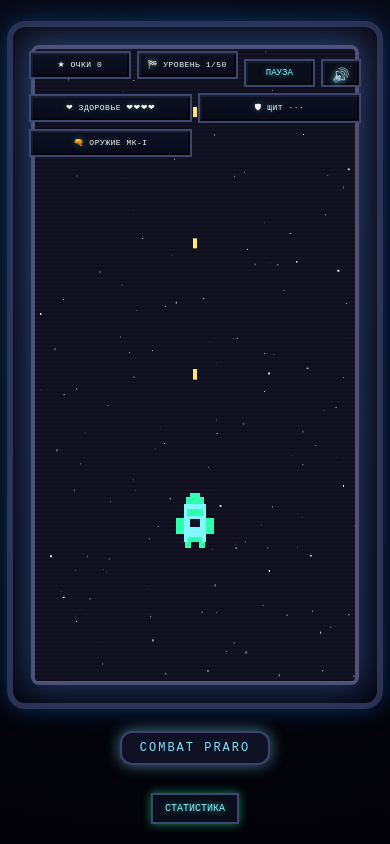
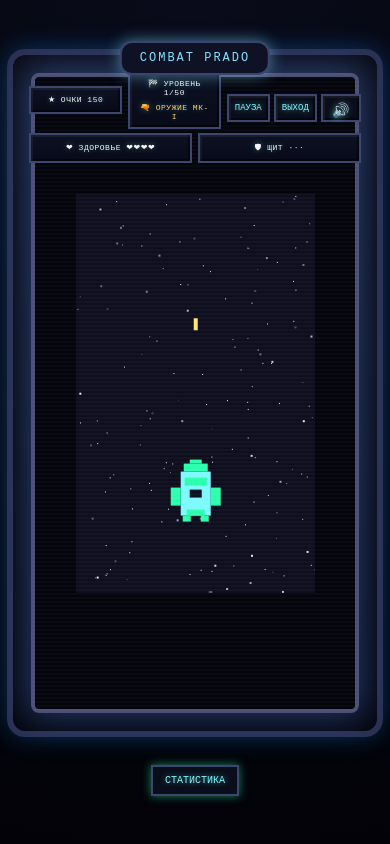
Before and after one commit to Grubeer/test_game, a plain HTML site: page index.html in a window 390 px wide. Both pictures are taken after a click on the button "СТАРТ". Drawn offline with Linux system fonts and the light colour scheme.

Commit message:
Revise HUD layout and end-game flow

```diff
--- a/game.js
+++ b/game.js
@@ -1,5 +1,13 @@
 const canvas = document.getElementById("game");
-const ctx = canvas.getContext("2d");
+const displayCtx = canvas.getContext("2d");
+const bufferCanvas = document.createElement("canvas");
+const ctx = bufferCanvas.getContext("2d");
+const GAME_WIDTH = 240;
+const GAME_HEIGHT = 400;
+bufferCanvas.width = GAME_WIDTH;
+bufferCanvas.height = GAME_HEIGHT;
+displayCtx.imageSmoothingEnabled = false;
+ctx.imageSmoothingEnabled = false;
 
 const hudScore = document.getElementById("hud-score");
 const hudLevel = document.getElementById("hud-level");
@@ -16,8 +24,11 @@ const playerNameInput = document.getElementById("playerName");
 const saveResultButton = document.getElementById("saveResult");
 const startButton = document.getElementById("startButton");
 const restartButton = document.getElementById("restart");
+const backToMenuButton = document.getElementById("backToMenu");
 const soundToggle = document.getElementById("soundToggle");
 const pauseButton = document.getElementById("pauseButton");
+const finishButton = document.getElementById("finishButton");
+const finishButtonPause = document.getElementById("finishButtonPause");
 const statsToggle = document.getElementById("statsToggle");
 const statsPanel = document.getElementById("statsPanel");
 const leaderboard = document.getElementById("leaderboard");
@@ -220,6 +231,14 @@ const state = {
   audio: null,
   musicTimer: null,
   currentTrack: null,
+  runSaved: false,
+  view: {
+    x: 0,
+    y: 0,
+    scale: 1,
+    width: GAME_WIDTH,
+    height: GAME_HEIGHT,
+  },
   stats: {
     playerName: "Гость",
     kills: 0,
@@ -242,17 +261,35 @@ const state = {
 const clamp = (value, min, max) => Math.min(Math.max(value, min), max);
 const rand = (min, max) => Math.random() * (max - min) + min;
 
+function resizeCanvas() {
+  const width = Math.floor(canvas.clientWidth);
+  const height = Math.floor(canvas.clientHeight);
+  canvas.width = width;
+  canvas.height = height;
+  const scale = Math.max(1, Math.floor(Math.min(width / GAME_WIDTH, height / GAME_HEIGHT)));
+  const viewWidth = GAME_WIDTH * scale;
+  const viewHeight = GAME_HEIGHT * scale;
+  state.view = {
+    x: Math.floor((width - viewWidth) / 2),
+    y: Math.floor((height - viewHeight) / 2),
+    scale,
+    width: viewWidth,
+    height: viewHeight,
+  };
+  displayCtx.imageSmoothingEnabled = false;
+}
+
 function initStarfield() {
   state.starfield = Array.from({ length: 90 }, () => ({
-    x: rand(0, canvas.width),
-    y: rand(0, canvas.height),
+    x: rand(0, GAME_WIDTH),
+    y: rand(0, GAME_HEIGHT),
     size: Math.floor(rand(1, 3)),
     speed: rand(25, 70),
     twinkle: rand(0.2, 1),
   }));
   state.farStars = Array.from({ length: 70 }, () => ({
-    x: rand(0, canvas.width),
-    y: rand(0, canvas.height),
+    x: rand(0, GAME_WIDTH),
+    y: rand(0, GAME_HEIGHT),
     size: 1,
     speed: rand(10, 25),
   }));
@@ -281,8 +318,8 @@ function resetStats() {
 function resetPlayer() {
   const skin = playerSkins[state.levelIndex] || playerSkins[playerSkins.length - 1];
   state.player = {
-    x: canvas.width / 2,
-    y: canvas.height * 0.75,
+    x: GAME_WIDTH / 2,
+    y: GAME_HEIGHT * 0.75,
     width: 30,
     height: 44,
     speed: skin.speed,
@@ -327,9 +364,13 @@ function startGame() {
   state.score = 0;
   state.levelIndex = 0;
   state.time = 0;
+  state.runSaved = false;
   startOverlay.classList.add("hidden");
   endOverlay.classList.add("hidden");
   pauseOverlay.classList.add("hidden");
+  saveResultButton.disabled = false;
+  saveResultButton.textContent = "СОХРАНИТЬ РЕЗУЛЬТАТ";
+  playerNameInput.disabled = false;
   resetStats();
   resetLevel();
   initAudio();
@@ -338,10 +379,19 @@ function startGame() {
 
 function endGame(win) {
   state.phase = "end";
+  state.runSaved = false;
   endOverlay.classList.remove("hidden");
   endTitle.textContent = win ? "ПОБЕДА!" : "ИГРА ОКОНЧЕНА";
-  endStats.textContent = `ОЧКИ: ${state.score} · ВРЕМЯ: ${state.time.toFixed(1)}с`;
+  endStats.textContent = `ОЧКИ: ${state.score} · ВРЕМЯ: ${state.time.toFixed(1)}с · УНИЧТОЖЕНО: ${state.stats.kills} · ПРОПУЩЕНО: ${state.stats.missed}`;
+  saveResultButton.disabled = false;
+  saveResultButton.textContent = "СОХРАНИТЬ РЕЗУЛЬТАТ";
+  playerNameInput.disabled = false;
   playSfx(win ? "win" : "lose");
+}
+
+function finishGame() {
+  if (state.phase === "end") return;
+  endGame(false);
 }
 
 function togglePause() {
@@ -390,6 +440,13 @@ function playTone(freq, duration, type = "square", volume = 0.2) {
   gain.connect(state.audio.sfxGain);
   osc.start();
   osc.stop(state.audio.currentTime + duration);
+}
+
+function triggerVibration(duration) {
+  if (!state.soundOn) return;
+  if (typeof navigator !== "undefined" && navigator.vibrate) {
+    navigator.vibrate(duration);
+  }
 }
 
 function playSfx(type) {
@@ -484,7 +541,7 @@ function spawnEnemy() {
   const height = type.armored ? 38 : 30;
   state.enemies.push({
     type,
-    x: rand(30, canvas.width - 30),
+    x: rand(30, GAME_WIDTH - 30),
     y: -40,
     width,
     height,
@@ -582,12 +639,12 @@ function handlePlayerInput(dt, now) {
   state.player.x = clamp(
     state.player.x + dx * state.player.speed * dt,
     30,
-    canvas.width - 30
+    GAME_WIDTH - 30
   );
   state.player.y = clamp(
     state.player.y + dy * state.player.speed * dt,
     80,
-    canvas.height - 30
+    GAME_HEIGHT - 30
   );
 
   const delay = 1000 / state.player.fireRate;
@@ -614,16 +671,16 @@ function handlePlayerInput(dt, now) {
 function updateStarfield(dt) {
   state.farStars.forEach((star) => {
     star.y += star.speed * dt;
-    if (star.y > canvas.height) {
+    if (star.y > GAME_HEIGHT) {
       star.y = -10;
-      star.x = rand(0, canvas.width);
+      star.x = rand(0, GAME_WIDTH);
     }
   });
   state.starfield.forEach((star) => {
     star.y += star.speed * dt;
-    if (star.y > canvas.height) {
+    if (star.y > GAME_HEIGHT) {
       star.y = -10;
-      star.x = rand(0, canvas.width);
+      star.x = rand(0, GAME_WIDTH);
     }
   });
 }
@@ -659,7 +716,7 @@ function updateEnemies(dt) {
   });
 
   state.enemies = state.enemies.filter((enemy) => {
-    if (enemy.y > canvas.height + 40) {
+    if (enemy.y > GAME_HEIGHT + 40) {
       applyMissPenalty();
       return false;
     }
@@ -694,7 +751,7 @@ function updateBullets(dt) {
   state.enemyBullets = state.enemyBullets.filter((bullet) => {
     bullet.y += Math.sin(bullet.angle) * bullet.speed * dt;
     bullet.x += Math.cos(bullet.angle) * bullet.speed * dt;
-    return bullet.y < canvas.height + 40;
+    return bullet.y < GAME_HEIGHT + 40;
   });
 }
 
@@ -702,7 +759,7 @@ function updatePowerups(dt) {
   state.powerups = state.powerups.filter((power) => {
     power.y += power.speed * dt;
     power.ttl -= dt;
-    return power.ttl > 0 && power.y < canvas.height + 20;
+    return power.ttl > 0 && power.y < GAME_HEIGHT + 20;
   });
 }
 
@@ -760,14 +817,14 @@ function handleCollisions() {
   if (state.player.invuln <= 0) {
     state.enemyBullets.forEach((bullet) => {
       if (intersects({ x: bullet.x, y: bullet.y, width: bullet.width, height: bullet.height }, state.player)) {
-        bullet.y = canvas.height + 200;
+        bullet.y = GAME_HEIGHT + 200;
         applyDamage(1);
       }
     });
 
     state.enemies.forEach((enemy) => {
       if (intersects(enemy, state.player)) {
-        enemy.y = canvas.height + 100;
+        enemy.y = GAME_HEIGHT + 100;
         applyDamage(1);
       }
     });
@@ -798,6 +855,7 @@ function applyDamage(amount) {
     hudLives.classList.add("flash");
     setTimeout(() => hudLives.classList.remove("flash"), 400);
     playSfx("hurt");
+    triggerVibration(50);
   }
 }
 
@@ -806,8 +864,9 @@ function applyMissPenalty() {
   state.stats.missed += 1;
   state.stats.missDamage += 1;
   applyDamage(1);
-  spawnEffect(canvas.width / 2, canvas.height / 2, "ПРОМАХ!", "#ff5b5b");
+  spawnEffect(GAME_WIDTH / 2, GAME_HEIGHT / 2, "ПРОМАХ!", "#ff5b5b");
   playSfx("miss");
+  triggerVibration(100);
 }
 
 function randomPowerupKind() {
@@ -883,10 +942,10 @@ function updateLevel(dt) {
 
 function drawStarfield() {
   ctx.fillStyle = palette.sky;
-  ctx.fillRect(0, 0, canvas.width, canvas.height);
+  ctx.fillRect(0, 0, GAME_WIDTH, GAME_HEIGHT);
   ctx.fillStyle = palette.nebula;
   ctx.globalAlpha = 0.35;
-  ctx.fillRect(0, 0, canvas.width, canvas.height);
+  ctx.fillRect(0, 0, GAME_WIDTH, GAME_HEIGHT);
   ctx.globalAlpha = 1;
 
   ctx.fillStyle = palette.stars;
@@ -1013,6 +1072,9 @@ function drawHUD() {
 }
 
 function drawScreen() {
+  ctx.setTransform(1, 0, 0, 1, 0, 0);
+  ctx.clearRect(0, 0, GAME_WIDTH, GAME_HEIGHT);
+
   if (state.screenShake > 0) {
     ctx.save();
     ctx.translate(rand(-2, 2), rand(-2, 2));
@@ -1029,19 +1091,30 @@ function drawScreen() {
 
   if (state.showMiss > 0) {
     ctx.fillStyle = palette.miss;
-    ctx.fillText("ПРОМАХ!", canvas.width / 2 - 30, canvas.height / 2);
+    ctx.fillText("ПРОМАХ!", GAME_WIDTH / 2 - 30, GAME_HEIGHT / 2);
     state.showMiss -= 0.02;
   }
 
   if (state.hitFlash > 0) {
     ctx.fillStyle = palette.vignette;
-    ctx.fillRect(0, 0, canvas.width, canvas.height);
+    ctx.fillRect(0, 0, GAME_WIDTH, GAME_HEIGHT);
     state.hitFlash -= 0.02;
   }
 
   if (state.screenShake > 0) {
     ctx.restore();
   }
+
+  displayCtx.setTransform(1, 0, 0, 1, 0, 0);
+  displayCtx.clearRect(0, 0, canvas.width, canvas.height);
+  displayCtx.imageSmoothingEnabled = false;
+  const { x, y, width, height } = state.view;
+  displayCtx.save();
+  displayCtx.beginPath();
+  displayCtx.rect(x, y, width, height);
+  displayCtx.clip();
+  displayCtx.drawImage(bufferCanvas, 0, 0, GAME_WIDTH, GAME_HEIGHT, x, y, width, height);
+  displayCtx.restore();
 }
 
 function updateStatsPanel() {
@@ -1093,6 +1166,7 @@ function renderLeaderboard() {
 }
 
 function saveResult() {
+  if (state.runSaved) return;
   const name = playerNameInput.value.trim() || "Гость";
   state.stats.playerName = name;
   const entries = loadLeaderboard();
@@ -1108,6 +1182,10 @@ function saveResult() {
   saveLeaderboard(entries);
   renderLeaderboard();
   updateStatsPanel();
+  state.runSaved = true;
+  saveResultButton.disabled = true;
+  saveResultButton.textContent = "СОХРАНЕНО";
+  playerNameInput.disabled = true;
 }
 
 function gameLoop(now) {
@@ -1131,7 +1209,7 @@ function gameLoop(now) {
     const level = levels[state.levelIndex];
     if (state.time - state.lastPower > level.powerRate) {
       state.lastPower = state.time;
-      spawnPowerup(rand(40, canvas.width - 40), -20, randomPowerupKind());
+      spawnPowerup(rand(40, GAME_WIDTH - 40), -20, randomPowerupKind());
     }
   }
 
@@ -1153,7 +1231,13 @@ function pointerToCanvas(clientX, clientY) {
   const rect = canvas.getBoundingClientRect();
   const x = ((clientX - rect.left) / rect.width) * canvas.width;
   const y = ((clientY - rect.top) / rect.height) * canvas.height;
-  return { x, y };
+  const view = state.view;
+  const localX = (x - view.x) / view.scale;
+  const localY = (y - view.y) / view.scale;
+  return {
+    x: clamp(localX, 0, GAME_WIDTH),
+    y: clamp(localY, 0, GAME_HEIGHT),
+  };
 }
 
 window.addEventListener("keydown", (event) => {
@@ -1201,6 +1285,14 @@ pauseButton.addEventListener("click", () => {
   togglePause();
 });
 
+finishButton.addEventListener("click", () => {
+  finishGame();
+});
+
+finishButtonPause.addEventListener("click", () => {
+  finishGame();
+});
+
 statsToggle.addEventListener("click", () => {
   statsPanel.classList.toggle("open");
 });
@@ -1218,7 +1310,18 @@ restartButton.addEventListener("click", startGame);
 
 saveResultButton.addEventListener("click", saveResult);
 
+backToMenuButton.addEventListener("click", () => {
+  state.phase = "start";
+  startOverlay.classList.remove("hidden");
+  endOverlay.classList.add("hidden");
+  pauseOverlay.classList.add("hidden");
+  if (state.audio) {
+    switchMusic("menu");
+  }
+});
+
 playerNameInput.addEventListener("keydown", (event) => {
+  if (state.runSaved) return;
   if (event.key === "Enter") {
     saveResult();
   }
@@ -1241,6 +1344,8 @@ document.addEventListener("visibilitychange", () => {
 });
 
 setSound(state.soundOn);
+resizeCanvas();
+window.addEventListener("resize", resizeCanvas);
 initStarfield();
 resetPlayer();
 resetStats();
--- a/index.html
+++ b/index.html
@@ -3,32 +3,37 @@
 <head>
   <meta charset="UTF-8" />
   <meta name="viewport" content="width=device-width, initial-scale=1.0, maximum-scale=1.0, user-scalable=no" />
-  <title>Combat PRARO</title>
+  <title>Combat PRADO</title>
   <link rel="stylesheet" href="style.css" />
 </head>
 <body>
   <div class="layout">
     <div class="cabinet">
       <div class="cabinet-frame">
+        <div class="marquee">Combat PRADO</div>
         <canvas id="game" width="420" height="720"></canvas>
         <div class="scanlines"></div>
         <div class="screen-glow"></div>
         <div class="level-banner hidden" id="levelBanner">УРОВЕНЬ 1</div>
         <div class="hud">
-          <div class="hud-row">
+          <div class="hud-top">
             <div class="hud-block" id="hud-score"></div>
-            <div class="hud-block" id="hud-level"></div>
-            <button class="hud-button" id="pauseButton">ПАУЗА</button>
-            <button class="sound-toggle" id="soundToggle" aria-label="Звук">🔊</button>
+            <div class="hud-block hud-center">
+              <div id="hud-level"></div>
+              <div class="hud-weapon-mini" id="hud-weapon"></div>
+            </div>
+            <div class="hud-actions">
+              <button class="hud-button" id="pauseButton">ПАУЗА</button>
+              <button class="hud-button" id="finishButton">ВЫХОД</button>
+              <button class="sound-toggle" id="soundToggle" aria-label="Звук">🔊</button>
+            </div>
           </div>
-          <div class="hud-row">
+          <div class="hud-bottom">
             <div class="hud-block" id="hud-lives"></div>
             <div class="hud-block" id="hud-shield"></div>
-            <div class="hud-block" id="hud-weapon"></div>
           </div>
         </div>
       </div>
-      <div class="marquee">Combat PRARO</div>
       <button class="stats-toggle" id="statsToggle">СТАТИСТИКА</button>
     </div>
 
@@ -62,7 +67,7 @@
     <div class="panel start">
       <div class="title">
         <span>COMBAT</span>
-        <span>PRARO</span>
+        <span>PRADO</span>
       </div>
       <p>Управление: ← → ↑ ↓ / WASD</p>
       <p>Автоогонь включён постоянно.</p>
@@ -75,6 +80,7 @@
     <div class="panel pause">
       <h2>ПАУЗА</h2>
       <p>ESC / P / кнопка ПАУЗА</p>
+      <button id="finishButtonPause">ЗАВЕРШИТЬ ИГРУ</button>
     </div>
   </div>
 
@@ -87,6 +93,7 @@
       <div class="button-row">
         <button id="saveResult">СОХРАНИТЬ РЕЗУЛЬТАТ</button>
         <button id="restart">ИГРАТЬ СНОВА</button>
+        <button id="backToMenu">В МЕНЮ</button>
       </div>
     </div>
   </div>
--- a/style.css
+++ b/style.css
@@ -54,7 +54,10 @@ canvas {
 }
 
 .marquee {
-  margin-top: 10px;
+  position: absolute;
+  top: -14px;
+  left: 50%;
+  transform: translateX(-50%);
   background: #0f1124;
   border: 2px solid #3d4370;
   border-radius: 12px;
@@ -65,6 +68,7 @@ canvas {
   color: #81e3ff;
   box-shadow: 0 0 15px rgba(129, 227, 255, 0.5);
   text-align: center;
+  z-index: 2;
 }
 
 .scanlines {
@@ -121,24 +125,44 @@ canvas {
 
 .hud {
   position: absolute;
-  top: 24px;
+  top: 18px;
   left: 24px;
   right: 24px;
   display: flex;
   flex-direction: column;
-  gap: 6px;
+  gap: 4px;
   pointer-events: none;
 }
 
-.hud-row {
+.hud-top {
   display: grid;
-  grid-template-columns: repeat(2, 1fr);
+  grid-template-columns: 1fr 1.2fr 1fr;
   gap: 6px;
   align-items: center;
 }
 
-.hud-row:first-child {
-  grid-template-columns: 1.1fr 0.9fr 0.7fr auto;
+.hud-bottom {
+  display: grid;
+  grid-template-columns: repeat(2, 1fr);
+  gap: 6px;
+}
+
+.hud-center {
+  flex-direction: column;
+  gap: 2px;
+  text-align: center;
+}
+
+.hud-weapon-mini {
+  font-size: 8px;
+  color: #ffd166;
+}
+
+.hud-actions {
+  display: flex;
+  justify-content: flex-end;
+  gap: 6px;
+  pointer-events: auto;
 }
 
 .hud-block {
@@ -364,7 +388,7 @@ button:hover {
   display: flex;
   position: fixed;
   inset: 10%;
-    z-index: 6;
+  z-index: 7;
   overflow-y: auto;
 }
 
@@ -380,11 +404,19 @@ button:hover {
     right: 16px;
   }
 
-  .hud-row:first-child {
-    grid-template-columns: 1fr 1fr 0.7fr auto;
-  }
-
   .hud-block {
     font-size: 8px;
   }
+
+  .hud-top {
+    grid-template-columns: 1fr 1fr 1fr;
   }
+
+  .hud-actions {
+    gap: 4px;
+  }
+
+  .hud-button {
+    padding: 6px;
+  }
+}
```
Lines whose indentation alone changed are shown as unchanged.
